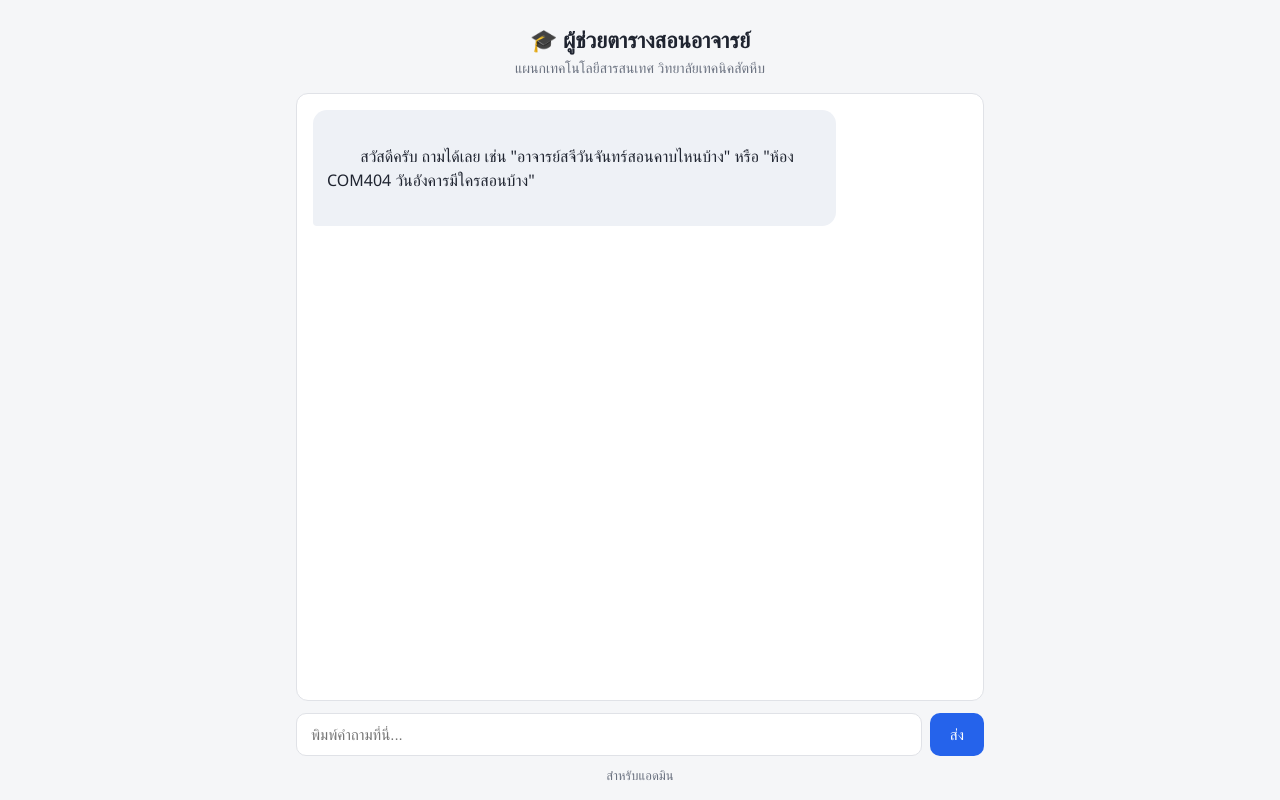
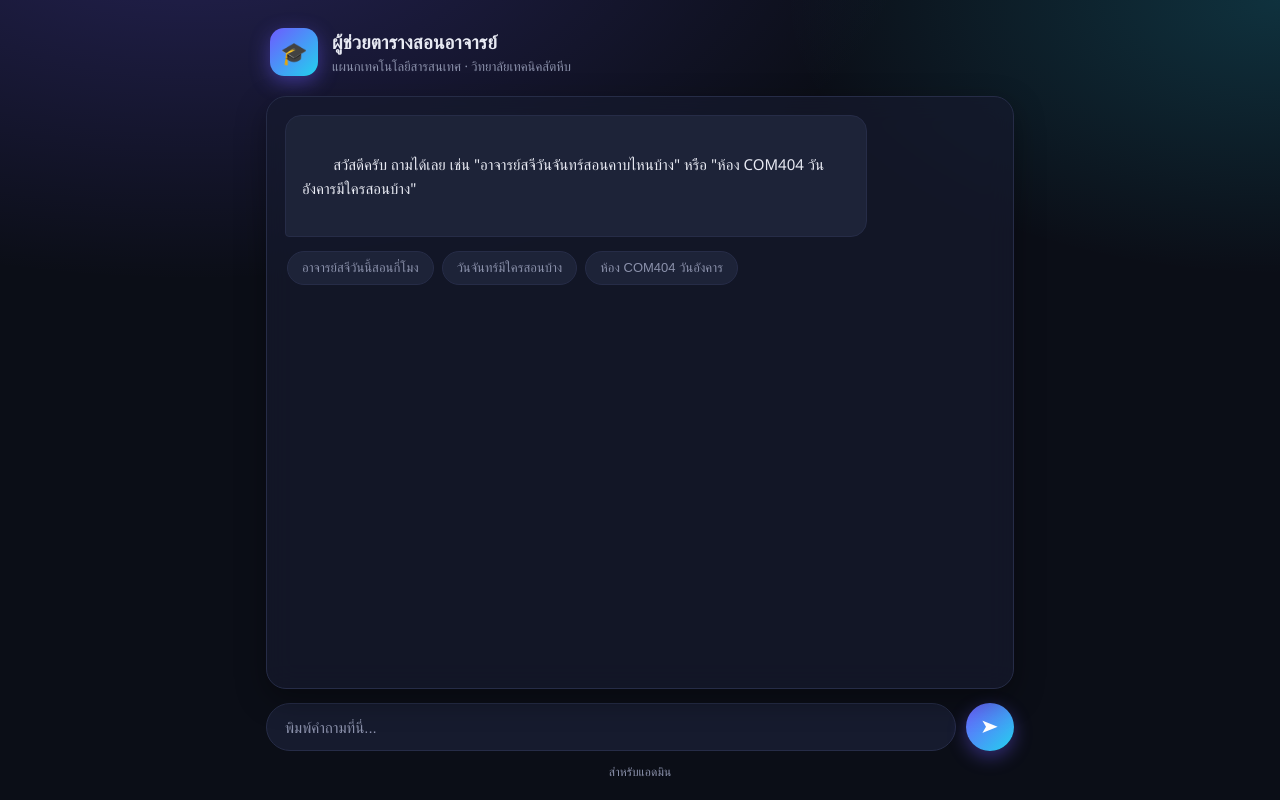
Before and after one commit to 69319080021-svg/schedule-chatbot, a FastAPI app: page / in a window 1280 px wide. Run offline with FastAPI, Linux system fonts and the light colour scheme.

Commit message:
Redesign chat page with modern dark UI
Add chat-dark.css and suggestion chips for the main chat page only;
admin pages keep the existing style.css unchanged.

```diff
--- /dev/null
+++ b/app/static/chat-dark.css
@@ -0,0 +1,275 @@
+:root {
+  --bg-1: #0b0e17;
+  --bg-2: #12172a;
+  --surface: #161b2e;
+  --surface-2: #1d2338;
+  --border: #262c47;
+  --text: #e8eaf3;
+  --text-muted: #8b91ab;
+  --accent-a: #6d5bff;
+  --accent-b: #22d3ee;
+  --user-bubble: linear-gradient(135deg, #6d5bff, #8b6bff);
+  --error: #ff6b6b;
+  --success: #34d399;
+  --shadow: 0 10px 30px rgba(0, 0, 0, 0.35);
+}
+
+* {
+  box-sizing: border-box;
+}
+
+html, body {
+  height: 100%;
+}
+
+body.chat-dark {
+  margin: 0;
+  font-family: "Sarabun", "Segoe UI", system-ui, -apple-system, sans-serif;
+  color: var(--text);
+  background:
+    radial-gradient(1200px 600px at 15% -10%, rgba(109, 91, 255, 0.25), transparent 60%),
+    radial-gradient(900px 500px at 100% 0%, rgba(34, 211, 238, 0.18), transparent 55%),
+    var(--bg-1);
+  min-height: 100vh;
+}
+
+.app {
+  max-width: 780px;
+  margin: 0 auto;
+  height: 100vh;
+  display: flex;
+  flex-direction: column;
+  padding: 20px 16px;
+}
+
+header.hero {
+  display: flex;
+  align-items: center;
+  gap: 14px;
+  padding: 8px 4px 20px;
+}
+
+.hero-badge {
+  width: 48px;
+  height: 48px;
+  flex-shrink: 0;
+  border-radius: 14px;
+  display: flex;
+  align-items: center;
+  justify-content: center;
+  font-size: 22px;
+  background: linear-gradient(135deg, var(--accent-a), var(--accent-b));
+  box-shadow: 0 6px 20px rgba(109, 91, 255, 0.45);
+}
+
+header.hero h1 {
+  margin: 0;
+  font-size: 19px;
+  font-weight: 700;
+  letter-spacing: 0.2px;
+}
+
+.subtitle {
+  margin: 2px 0 0;
+  color: var(--text-muted);
+  font-size: 13px;
+}
+
+.chat-window {
+  flex: 1;
+  overflow-y: auto;
+  background: rgba(22, 27, 46, 0.7);
+  backdrop-filter: blur(14px);
+  border: 1px solid var(--border);
+  border-radius: 20px;
+  padding: 18px;
+  display: flex;
+  flex-direction: column;
+  gap: 12px;
+  box-shadow: var(--shadow);
+}
+
+.chat-window::-webkit-scrollbar {
+  width: 8px;
+}
+
+.chat-window::-webkit-scrollbar-thumb {
+  background: var(--border);
+  border-radius: 8px;
+}
+
+.suggestions {
+  display: flex;
+  flex-wrap: wrap;
+  gap: 8px;
+  padding: 2px 2px 4px;
+}
+
+.chip {
+  border: 1px solid var(--border);
+  background: var(--surface-2);
+  color: var(--text-muted);
+  padding: 8px 14px;
+  border-radius: 999px;
+  font-size: 13px;
+  cursor: pointer;
+  transition: border-color 0.15s ease, color 0.15s ease, transform 0.1s ease;
+}
+
+.chip:hover {
+  border-color: var(--accent-a);
+  color: var(--text);
+  transform: translateY(-1px);
+}
+
+.message {
+  max-width: 82%;
+  padding: 12px 16px;
+  border-radius: 16px;
+  line-height: 1.6;
+  white-space: pre-wrap;
+  word-break: break-word;
+  font-size: 15px;
+  animation: rise 0.18s ease-out;
+}
+
+@keyframes rise {
+  from {
+    opacity: 0;
+    transform: translateY(6px);
+  }
+  to {
+    opacity: 1;
+    transform: translateY(0);
+  }
+}
+
+.message.bot {
+  align-self: flex-start;
+  background: var(--surface-2);
+  border: 1px solid var(--border);
+  color: var(--text);
+  border-bottom-left-radius: 4px;
+}
+
+.message.user {
+  align-self: flex-end;
+  background: var(--user-bubble);
+  color: #fff;
+  border-bottom-right-radius: 4px;
+  box-shadow: 0 6px 18px rgba(109, 91, 255, 0.35);
+}
+
+.message.error {
+  background: rgba(255, 107, 107, 0.12);
+  border: 1px solid rgba(255, 107, 107, 0.4);
+  color: var(--error);
+}
+
+.message.loading {
+  color: var(--text-muted);
+  font-style: italic;
+  display: flex;
+  align-items: center;
+  gap: 8px;
+}
+
+.dot-pulse {
+  display: inline-flex;
+  gap: 3px;
+}
+
+.dot-pulse span {
+  width: 5px;
+  height: 5px;
+  border-radius: 50%;
+  background: var(--text-muted);
+  animation: pulse 1.2s infinite ease-in-out;
+}
+
+.dot-pulse span:nth-child(2) { animation-delay: 0.15s; }
+.dot-pulse span:nth-child(3) { animation-delay: 0.3s; }
+
+@keyframes pulse {
+  0%, 80%, 100% { opacity: 0.25; transform: scale(0.8); }
+  40% { opacity: 1; transform: scale(1); }
+}
+
+.chat-form {
+  display: flex;
+  gap: 10px;
+  margin-top: 14px;
+}
+
+.chat-form input {
+  flex: 1;
+  padding: 14px 18px;
+  border-radius: 999px;
+  border: 1px solid var(--border);
+  background: var(--surface);
+  color: var(--text);
+  font-size: 15px;
+  outline: none;
+  transition: border-color 0.15s ease, box-shadow 0.15s ease;
+}
+
+.chat-form input::placeholder {
+  color: var(--text-muted);
+}
+
+.chat-form input:focus {
+  border-color: var(--accent-a);
+  box-shadow: 0 0 0 3px rgba(109, 91, 255, 0.2);
+}
+
+.chat-form button {
+  width: 48px;
+  height: 48px;
+  flex-shrink: 0;
+  border: none;
+  border-radius: 50%;
+  background: linear-gradient(135deg, var(--accent-a), var(--accent-b));
+  color: #fff;
+  font-size: 18px;
+  cursor: pointer;
+  display: flex;
+  align-items: center;
+  justify-content: center;
+  transition: transform 0.12s ease, box-shadow 0.12s ease;
+  box-shadow: 0 6px 18px rgba(109, 91, 255, 0.4);
+}
+
+.chat-form button:hover {
+  transform: translateY(-1px) scale(1.03);
+}
+
+.chat-form button:active {
+  transform: scale(0.97);
+}
+
+.admin-link {
+  text-align: center;
+  margin-top: 12px;
+  font-size: 12px;
+}
+
+.admin-link a {
+  color: var(--text-muted);
+  text-decoration: none;
+}
+
+.admin-link a:hover {
+  color: var(--text);
+}
+
+@media (max-width: 480px) {
+  .app {
+    padding: 14px 10px;
+  }
+  header.hero h1 {
+    font-size: 17px;
+  }
+  .message {
+    max-width: 88%;
+  }
+}
--- a/app/templates/index.html
+++ b/app/templates/index.html
@@ -4,24 +4,32 @@
   <meta charset="UTF-8">
   <meta name="viewport" content="width=device-width, initial-scale=1.0">
   <title>ผู้ช่วยตารางสอนอาจารย์</title>
-  <link rel="stylesheet" href="/static/style.css">
+  <link rel="stylesheet" href="/static/chat-dark.css">
 </head>
-<body>
+<body class="chat-dark">
   <div class="app">
-    <header>
-      <h1>🎓 ผู้ช่วยตารางสอนอาจารย์</h1>
-      <p class="subtitle">แผนกเทคโนโลยีสารสนเทศ วิทยาลัยเทคนิคสัตหีบ</p>
+    <header class="hero">
+      <div class="hero-badge">🎓</div>
+      <div>
+        <h1>ผู้ช่วยตารางสอนอาจารย์</h1>
+        <p class="subtitle">แผนกเทคโนโลยีสารสนเทศ · วิทยาลัยเทคนิคสัตหีบ</p>
+      </div>
     </header>
 
     <div id="chat-window" class="chat-window">
       <div class="message bot">
         สวัสดีครับ ถามได้เลย เช่น "อาจารย์สจีวันจันทร์สอนคาบไหนบ้าง" หรือ "ห้อง COM404 วันอังคารมีใครสอนบ้าง"
       </div>
+      <div class="suggestions" id="suggestions">
+        <button type="button" class="chip">อาจารย์สจีวันนี้สอนกี่โมง</button>
+        <button type="button" class="chip">วันจันทร์มีใครสอนบ้าง</button>
+        <button type="button" class="chip">ห้อง COM404 วันอังคาร</button>
+      </div>
     </div>
 
     <form id="chat-form" class="chat-form">
       <input type="text" id="question-input" placeholder="พิมพ์คำถามที่นี่..." autocomplete="off" required>
-      <button type="submit">ส่ง</button>
+      <button type="submit" aria-label="ส่งคำถาม">➤</button>
     </form>
 
     <div class="admin-link"><a href="/admin/login">สำหรับแอดมิน</a></div>
```
Also changed, not shown: app/static/chat.js (+27 -4 lines).
